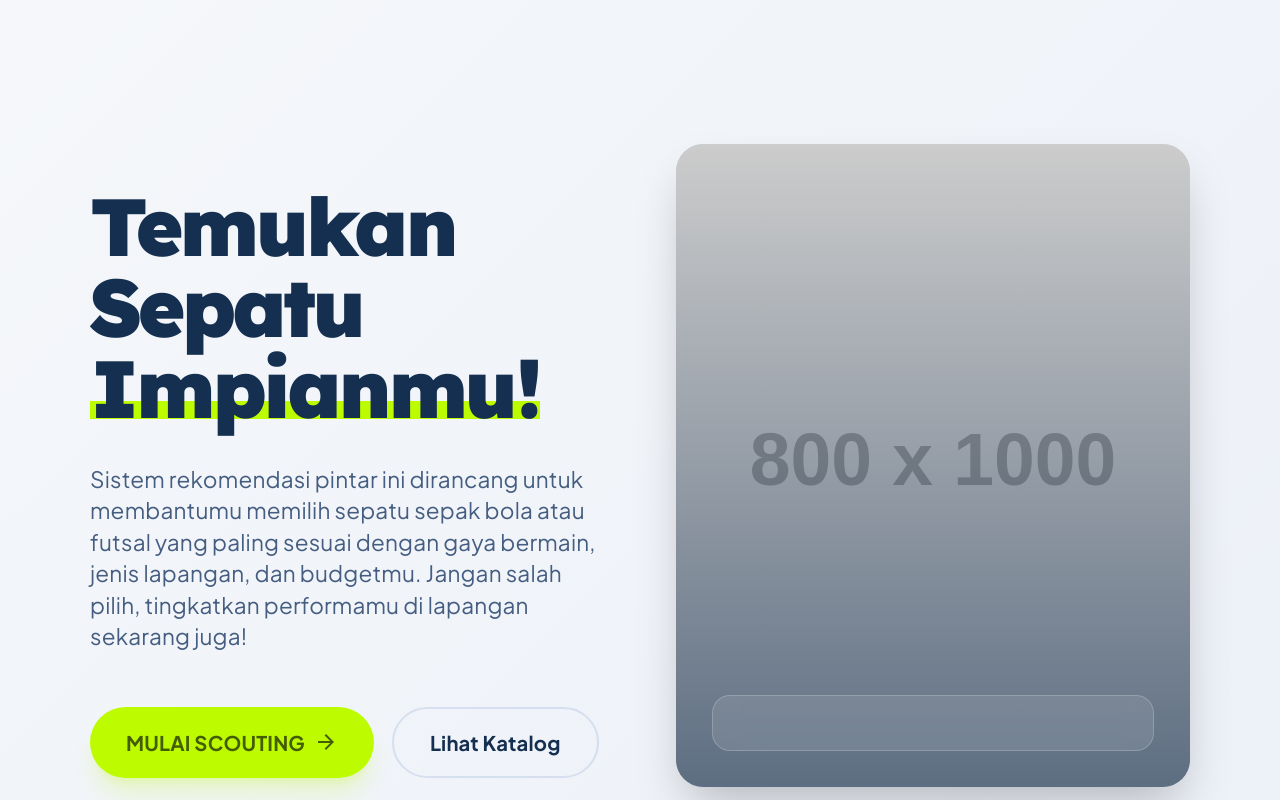
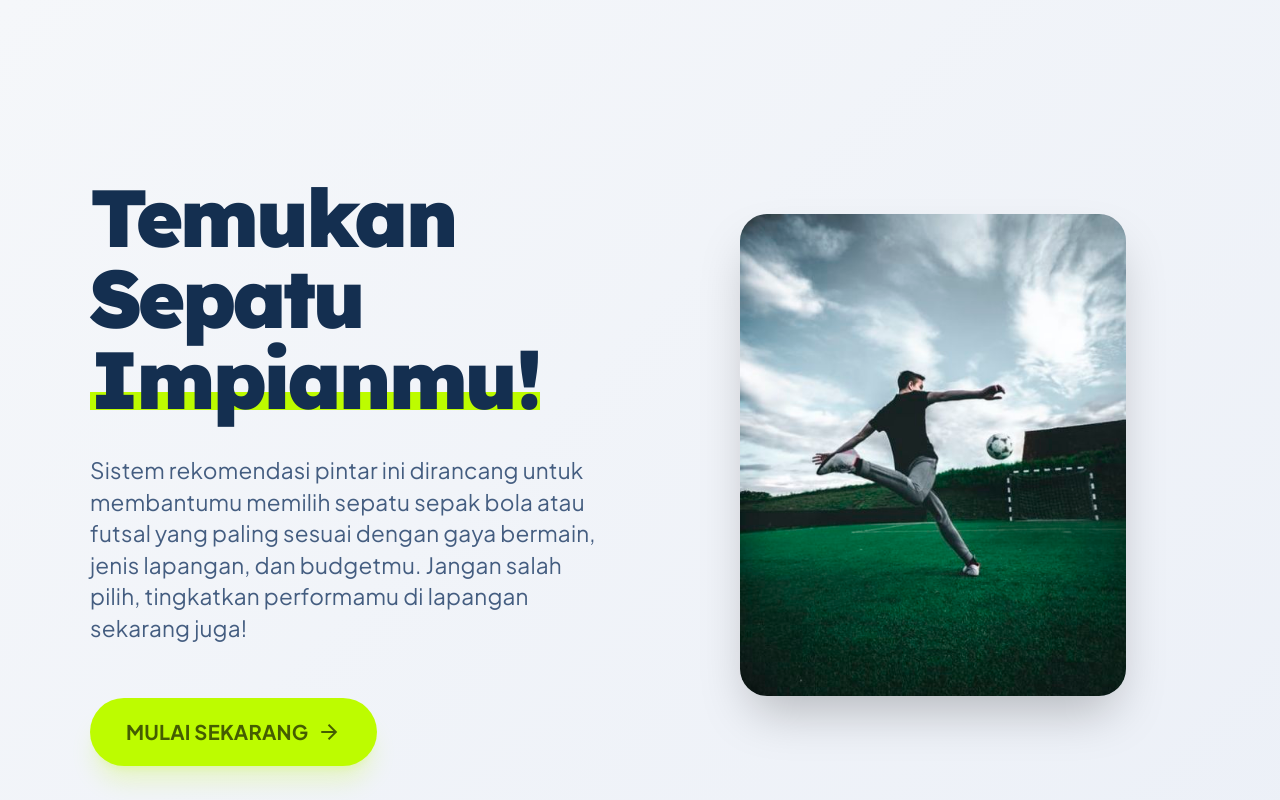
Before and after one commit to alfabell/sistem_rekomendasi_sepatu, a React (Vite) app: page / in a window 1280 px wide. Shown: the top 800 px of the page. Built offline with nearby package versions, Linux system fonts and the light colour scheme.

Commit message:
Refactor code structure for improved readability and maintainability

```diff
--- a/index.html
+++ b/index.html
@@ -4,7 +4,7 @@
     <meta charset="UTF-8" />
     <link rel="icon" type="image/svg+xml" href="/favicon.svg" />
     <meta name="viewport" content="width=device-width, initial-scale=1.0" />
-    <title>VelocityScout | Sistem Rekomendasi Sepatu</title>
+    <title>Sistem Rekomendasi Sepatu</title>
     <!-- Fonts -->
     <link
       href="https://fonts.googleapis.com/css2?family=Lexend:wght@300;400;600;700;800;900&family=Plus+Jakarta+Sans:wght@400;500;600;700&display=swap"
--- a/src/components/FormPreferensi.jsx
+++ b/src/components/FormPreferensi.jsx
@@ -8,7 +8,7 @@ function FormPreferensi({
   loading,
 }) {
   return (
-    <aside className="lg:col-span-4 xl:col-span-3 space-y-8 text-left">
+    <aside id="form-preferensi" className="lg:col-span-4 xl:col-span-3 space-y-8 text-left">
       <div className="glass-panel rounded-xl p-8 shadow-2xl">
         <h2 className="font-headline font-bold text-2xl tracking-tight mb-8 text-on-surface flex items-center gap-3">
           <span
--- a/src/components/HeroSection.jsx
+++ b/src/components/HeroSection.jsx
@@ -29,8 +29,11 @@ function HeroSection() {
             </p>
 
             <div className="flex flex-wrap gap-4">
-              <button className="bg-tertiary-container text-on-tertiary-container px-8 py-4 rounded-full font-black text-lg hover:scale-105 transition-all shadow-xl shadow-tertiary-container/20 active:scale-95 flex items-center gap-2">
-                MULAI SCOUTING
+              <button
+                onClick={() => document.getElementById('form-preferensi')?.scrollIntoView({ behavior: 'smooth' })}
+                className="bg-tertiary-container text-on-tertiary-container px-8 py-4 rounded-full font-black text-lg hover:scale-105 transition-all shadow-xl shadow-tertiary-container/20 active:scale-95 flex items-center gap-2"
+              >
+                MULAI SEKARANG
                 <span
                   className="material-symbols-outlined"
                   data-icon="arrow_forward"
@@ -38,25 +41,18 @@ function HeroSection() {
                   arrow_forward
                 </span>
               </button>
-              <button className="px-8 py-4 rounded-full font-bold text-lg border-2 border-outline-variant/30 hover:bg-surface-container transition-all active:scale-95">
-                Lihat Katalog
-              </button>
             </div>
           </div>
 
           {/* Right Visual */}
-          <div className="relative">
-            <div className="relative z-10 w-full aspect-square md:aspect-[4/5] rounded-3xl overflow-hidden shadow-2xl">
+          <div className="relative flex justify-center">
+            <div className="relative z-10 w-4/5 md:w-3/4 aspect-square md:aspect-[4/5] rounded-3xl overflow-hidden shadow-2xl">
               {/* GAMBAR TEMPLATE */}
               <img
                 className="w-full h-full object-cover object-top bg-slate-200"
-                src="https://placehold.co/800x1000/e2e8f0/64748b?text=Masukkan+Gambar+Disini"
+                src="/gambar_hero_section.jpg"
                 alt="Hero Visual Template"
               />
-
-              {/* Overlays */}
-              <div className="absolute inset-0 bg-gradient-to-t from-on-background/60 to-transparent"></div>
-              <div className="absolute bottom-8 left-8 right-8 p-6 bg-white/10 backdrop-blur-md rounded-2xl border border-white/20"></div>
             </div>
           </div>
         </div>
```
Also changed, not shown: public/gambar_hero_section.jpg (added).
